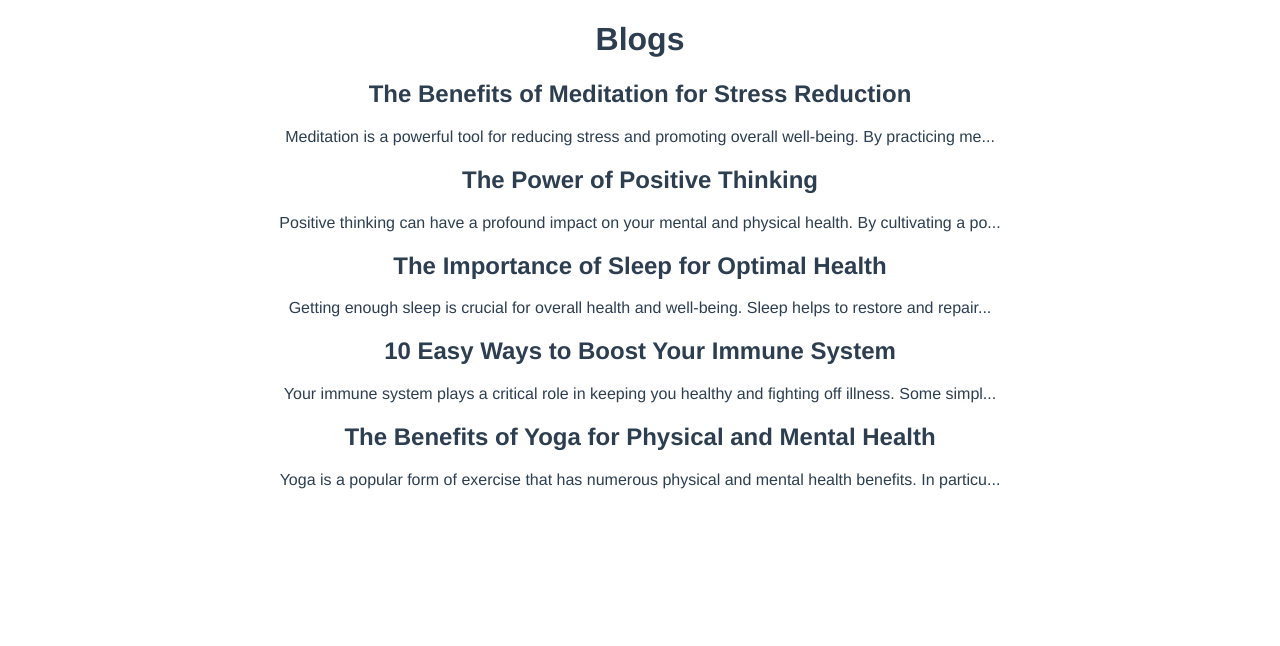
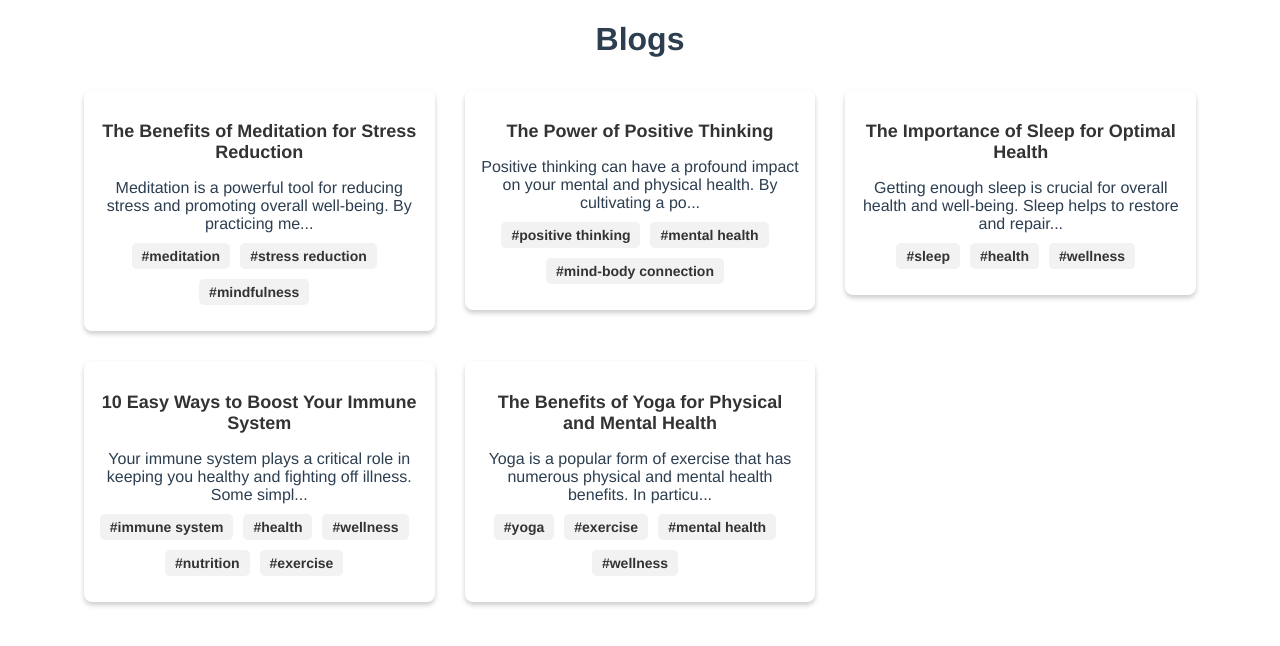
Before and after one commit to AlbertSigsbert/Vue-Blog, a Vue app: page / in a window 1280 px wide. Shown: the top 646 px of the page. Built offline with nearby package versions, Linux system fonts and the light colour scheme; data requests are answered from the project's data file.

Commit message:
Reusable Composables

```diff
--- a/src/components/PostList.vue
+++ b/src/components/PostList.vue
@@ -7,24 +7,66 @@
 </template>
 
 <script>
-import { onMounted, onUnmounted, onUpdated } from 'vue';
 import SinglePost from "./SinglePost.vue";
 export default {
   props: ["posts"],
   components: { SinglePost },
   setup(props) {
-    onMounted(()=> {
-        console.log('PostList mounted')
-    })
-    onUnmounted(() => {
-        console.log('PostList unmounted');
-    })
-    onUpdated(() => {
-        console.log('PostList updated')
-    })
   },
 };
 </script>
 
 <style>
+.blog-posts {
+  margin: 2rem 6%;
+  display: grid;
+  grid-template-columns: repeat(auto-fit, minmax(300px, 1fr));
+  grid-gap: 30px;
+}
+.blog-posts .blog-post{
+  padding: 1rem;
+  border-radius: 8px;
+  box-shadow: 0px 3px 5px rgba(0, 0, 0, 0.2);
+}
+
+.blog-posts a {
+  color: #333;
+  text-decoration: none;
+}
+.blog-posts a:hover {
+  cursor: pointer;
+  color: #8b8b8b;
+}
+.blog-posts h2 {
+  font-size: 18px;
+  margin-bottom: 10px;
+}
+
+.blog-posts p {
+  font-size: 16px;
+  margin-bottom: 10px;
+}
+
+.tag {
+  display: inline-block;
+  font-size: 14px;
+  font-weight: bold;
+  background-color: #f2f2f2;
+  padding: 5px 10px;
+  margin-right: 10px;
+  margin-bottom: 10px;
+  color: #333;
+  border-radius: 5px;
+}
+
+.tag:hover {
+  background-color: #e0e0e0;
+  color: #000;
+}
+@media screen and (max-width: 767px) {
+  .blog-posts {
+    grid-template-columns: repeat(1, 1fr);
+  }
+}
+
 </style>
--- a/src/components/SinglePost.vue
+++ b/src/components/SinglePost.vue
@@ -1,7 +1,10 @@
 <template>
-  <div class="post">
-    <h2>{{ post.title }}</h2>
+  <div class="blog-post">
+    <router-link :to="{ name: 'details', params:{id:post.id} }">
+      <h2>{{ post.title }}</h2>
+    </router-link>
     <p>{{ snippet }}</p>
+    <span v-for="tag in post.tags" :key="tag" class="tag">#{{ tag }}</span>
   </div>
 </template>
 
@@ -21,4 +24,5 @@ export default {
 </script>
 
 <style>
+
 </style>
--- /dev/null
+++ b/src/composables/getPost.js
@@ -0,0 +1,23 @@
+import { ref } from "vue";
+
+const getPost = (id) => {
+  const post = ref(null);
+  const error = ref(null);
+
+  const load = async () => {
+    try {
+      const res = await fetch("http://localhost:3000/posts/" +id);
+      if (!res.ok) {
+        throw Error("Post not found");
+      }
+      post.value = await res.json();
+    } catch (err) {
+      error.value = err.message;
+      console.log(error.value);
+    }
+  };
+
+  return { post, error, load };
+};
+
+export default getPost;
--- /dev/null
+++ b/src/composables/getPosts.js
@@ -0,0 +1,23 @@
+import { ref } from "vue";
+
+const getPosts = () => {
+  const posts = ref([]);
+  const error = ref(null);
+
+  const load = async () => {
+    try {
+      const res = await fetch("http://localhost:3000/posts");
+      if (!res.ok) {
+        throw Error("Response not available");
+      }
+      posts.value = await res.json();
+    } catch (err) {
+      error.value = err.message;
+      console.log(error.value);
+    }
+  };
+
+  return { posts, error, load };
+};
+
+export default getPosts;
--- a/src/router/index.js
+++ b/src/router/index.js
@@ -1,11 +1,18 @@
 import { createRouter, createWebHistory } from 'vue-router'
 import HomeView from '../views/HomeView.vue'
+import DetailsView from '../views/DetailsView.vue'
 
 const routes = [
   {
     path: '/',
     name: 'home',
     component: HomeView
+  },
+  {
+    path: '/posts/:id',
+    name: 'details',
+    component: DetailsView,
+    props:true
   },
 ]
 
--- /dev/null
+++ b/src/views/DetailsView.vue
@@ -0,0 +1,49 @@
+<template>
+
+    <div v-if="error">{{ error }}</div>
+    <div v-if="post" class="post">
+        <h3>{{post.title}}</h3>
+        <p>{{ post.body }}</p>
+        <span v-for="tag in post.tags" :key="tag" class="tag">#{{ tag }}</span>
+    </div>
+    <div v-else>
+      <p>Loading...</p>
+    </div>
+
+</template>
+
+<script>
+import getPost from '@/composables/getPost'
+export default {
+ props:['id'],
+ setup(props){
+   const {post,error,load} = getPost(props.id)
+
+   load()
+
+   return {post,error}
+ }
+}
+</script>
+
+<style>
+.post {
+  margin: 6rem 8%;
+}
+.tag {
+  display: inline-block;
+  font-size: 14px;
+  font-weight: bold;
+  background-color: #f2f2f2;
+  padding: 5px 10px;
+  margin-right: 10px;
+  margin-bottom: 10px;
+  color: #333;
+  border-radius: 5px;
+}
+
+.tag:hover {
+  background-color: #e0e0e0;
+  color: #000;
+}
+</style>
--- a/src/views/HomeView.vue
+++ b/src/views/HomeView.vue
@@ -12,28 +12,14 @@
 </template>
 
 <script>
-import { ref } from "vue";
 import PostList from "@/components/PostList.vue";
+import getPosts from "@/composables/getPosts";
 
 export default {
   name: "HomeView",
   components: { PostList },
   setup() {
-    const posts = ref([]);
-    const error = ref(null);
-
-    const load = async () => {
-      try {
-        const res = await fetch("http://localhost:3000/posts");
-        if (!res.ok) {
-          throw Error("Response not available");
-        }
-        posts.value = await res.json();
-      } catch (err) {
-        error.value = err.message;
-        console.log(error.value);
-      }
-    };
+    const { posts, error, load } = getPosts();
 
     load();
 
```
